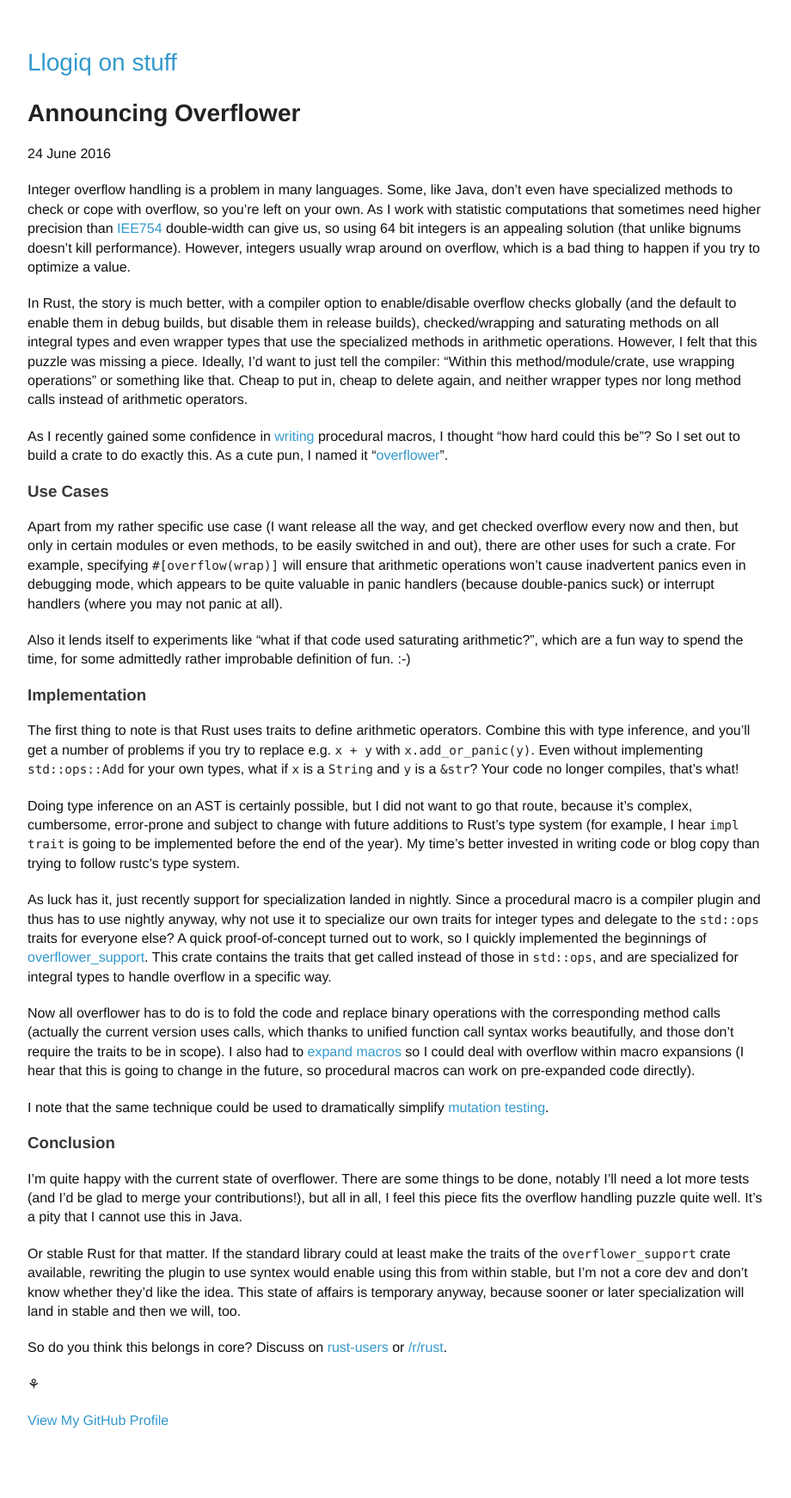
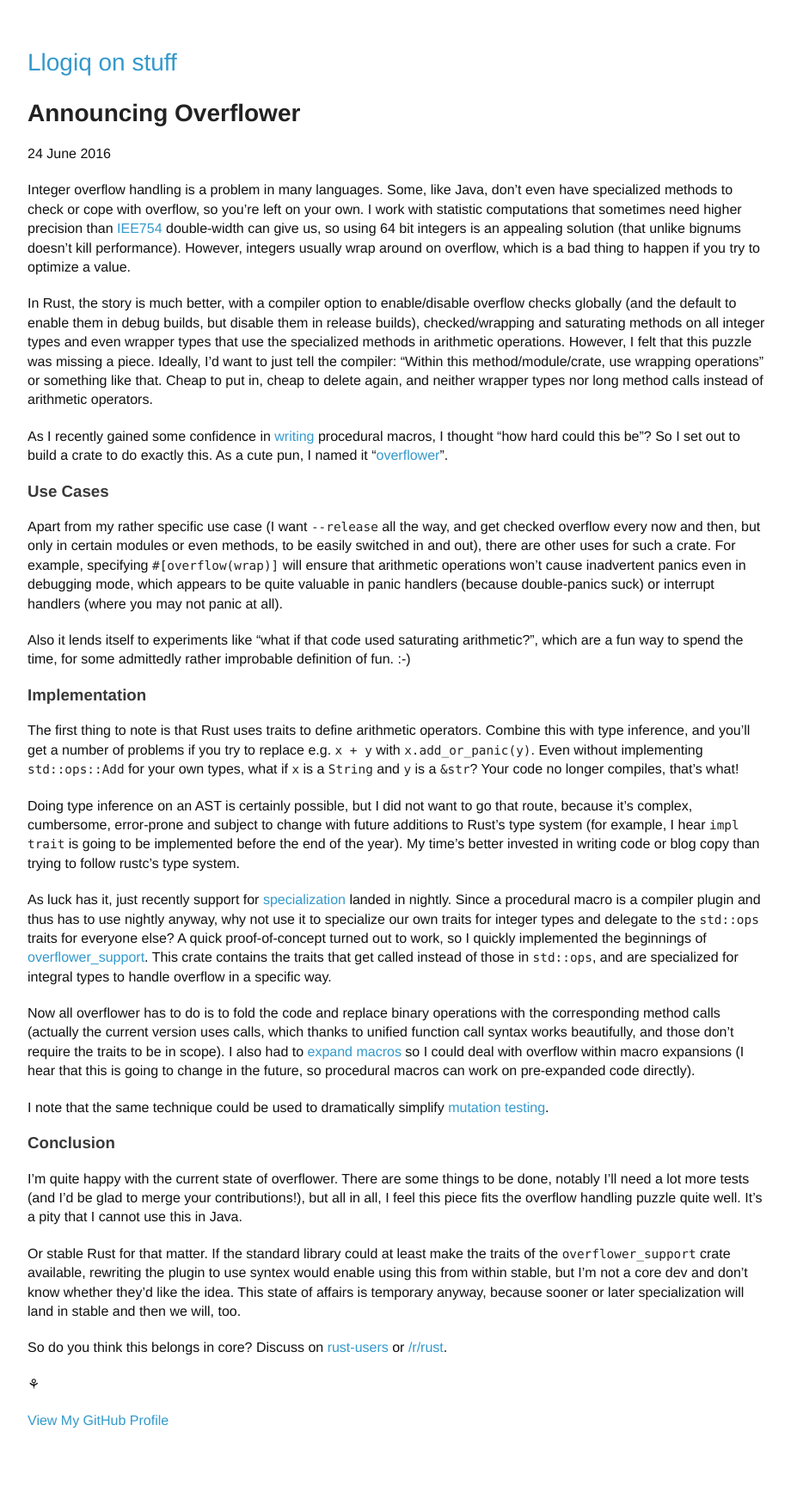
Before and after one commit to llogiq/llogiq.github.io, a Jekyll site: the page built from _posts/2016-06-24-overflower.md, in a window 1280 px wide. Shown: the whole page at 86% size, without its empty margins (178-1098 px from the left). Built offline with Jekyll 4.4.1, drawn with Linux system fonts in a browser that asks for light colours.

Commit message:
clear up some sloppy writing

```diff
--- a/_posts/2016-06-24-overflower.md
+++ b/_posts/2016-06-24-overflower.md
@@ -4,17 +4,16 @@
 
 Integer overflow handling is a problem in many languages. Some, like Java,
 don't even have specialized methods to check or cope with overflow, so you're
-left on your own. As I work with statistic computations that sometimes need
-higher precision than [IEE754](https://en.wikipedia.org/wiki/IEEE754)
-double-width can give us, so using 64 bit integers is an appealing solution
-(that unlike bignums doesn't kill performance). However, integers usually wrap
-around on overflow, which is a bad thing to happen if you try to optimize a
-value.
+left on your own. I work with statistic computations that sometimes need higher
+precision than [IEE754](https://en.wikipedia.org/wiki/IEEE754) double-width can
+give us, so using 64 bit integers is an appealing solution (that unlike bignums
+doesn't kill performance). However, integers usually wrap around on overflow,
+which is a bad thing to happen if you try to optimize a value.
 
 In Rust, the story is much better, with a compiler option to enable/disable
 overflow checks globally (and the default to enable them in debug builds, but
 disable them in release builds), checked/wrapping and saturating methods on all
-integral types and even wrapper types that use the specialized methods in
+integer types and even wrapper types that use the specialized methods in
 arithmetic operations. However, I felt that this puzzle was missing a piece.
 Ideally, I'd want to just tell the compiler: "Within this method/module/crate,
 use wrapping operations" or something like that. Cheap to put in, cheap to
@@ -28,7 +27,7 @@
 
 ### Use Cases
 
-Apart from my rather specific use case (I want release all the way, and get
+Apart from my rather specific use case (I want `--release` all the way, and get
 checked overflow every now and then, but only in certain modules or even
 methods, to be easily switched in and out), there are other uses for such a
 crate. For example, specifying `#[overflow(wrap)]` will ensure that arithmetic
@@ -55,11 +54,12 @@
 invested in writing code or blog copy than trying to follow rustc's type
 system.
 
-As luck has it, just recently support for specialization landed in nightly.
-Since a procedural macro is a compiler plugin and thus has to use nightly
-anyway, why not use it to specialize our own traits for integer types and
-delegate to the `std::ops` traits for everyone else? A quick proof-of-concept
-turned out to work, so I quickly implemented the beginnings of
+As luck has it, just recently support for
+[specialization](https://github.com/rust-lang/rfcs/blob/master/text/1210-impl-specialization.md)
+landed in nightly. Since a procedural macro is a compiler plugin and thus has
+to use nightly anyway, why not use it to specialize our own traits for integer
+types and delegate to the `std::ops` traits for everyone else? A quick
+proof-of-concept turned out to work, so I quickly implemented the beginnings of
 [overflower_support](https://crates.io/crates/overflower_support). This crate
 contains the traits that get called instead of those in `std::ops`, and are
 specialized for integral types to handle overflow in a specific way.
```
